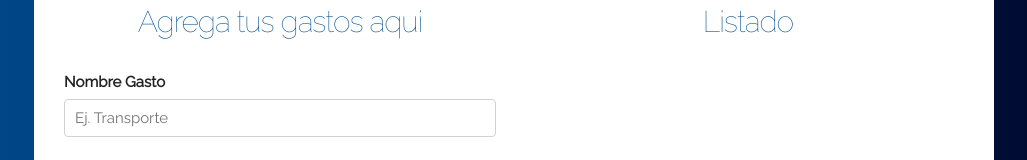
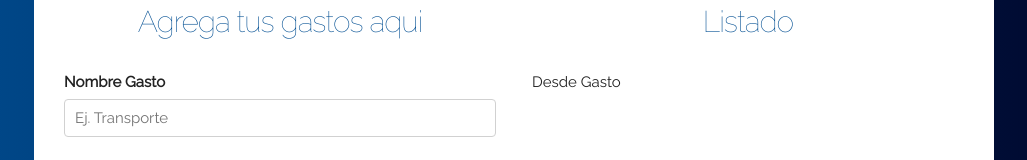
Before and after one commit to PabloAdriaensens/gastosemanal, a React (Create React App) app: page / in a window 1280 px wide. Shown: the part 145-305 px from the top of the page, without its empty margins (126-1153 px from the left). Built offline with nearby package versions, Linux system fonts and the light colour scheme.

Commit message:
Creamos el componente Gasto y lo conectamos al componente Listado

```diff
--- /dev/null
+++ b/src/componentes/Gasto.js
@@ -0,0 +1,11 @@
+import React, {Component} from 'react';
+
+class Gasto extends Component {
+    render() {
+        return (
+            <p>Desde Gasto</p>
+        )
+    }
+}
+
+export default Gasto;
--- a/src/componentes/Listado.js
+++ b/src/componentes/Listado.js
@@ -1,4 +1,5 @@
 import React, {Component} from 'react';
+import Gasto from "./Gasto";
 
 class Listado extends Component {
     render() {
@@ -6,6 +7,7 @@ class Listado extends Component {
             <div className="gastos-realizados">
                 <h2>Listado</h2>
                 {console.log(this.props.gastos)}
+                <Gasto/>
             </div>
         )
     }
```
